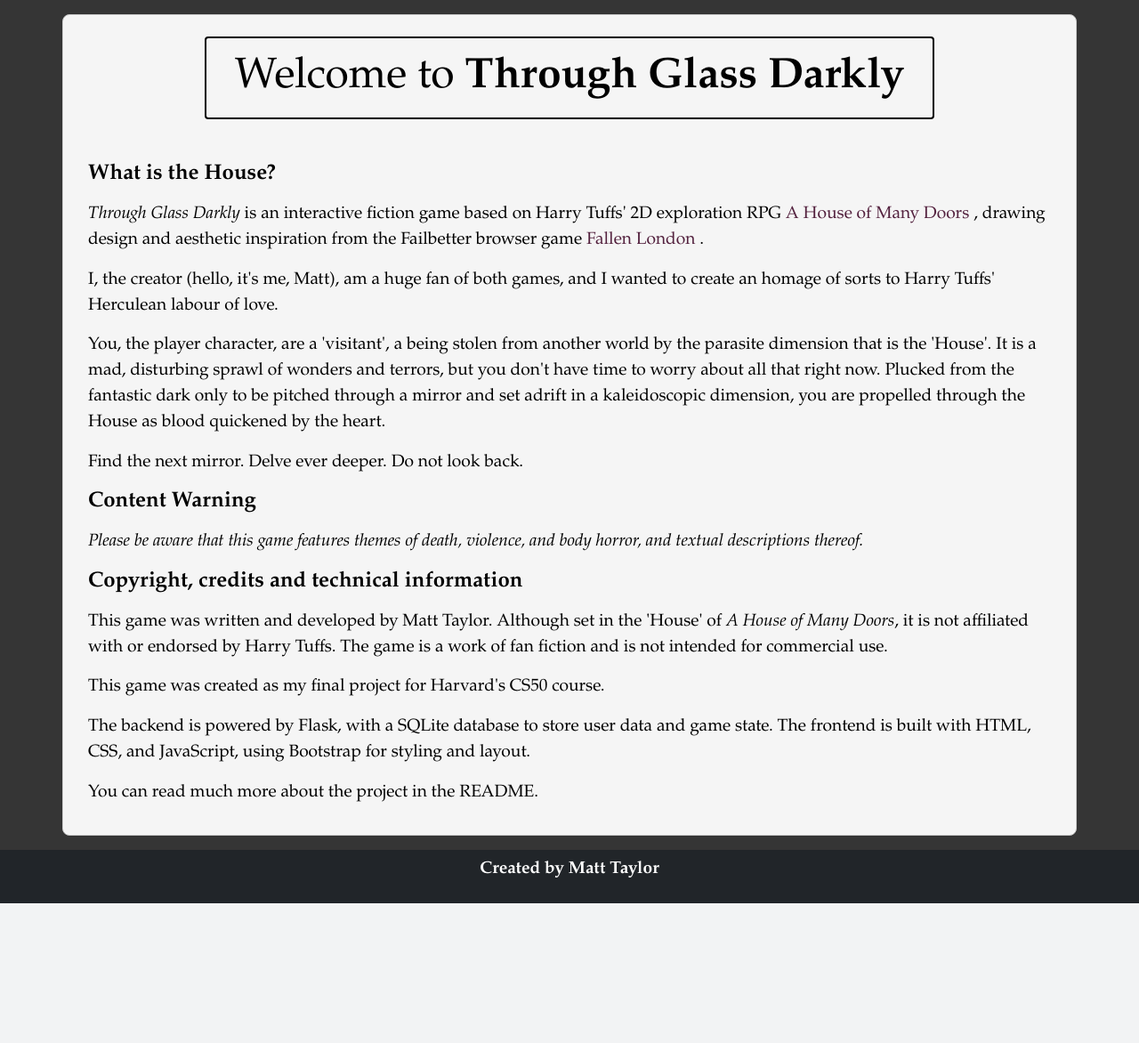
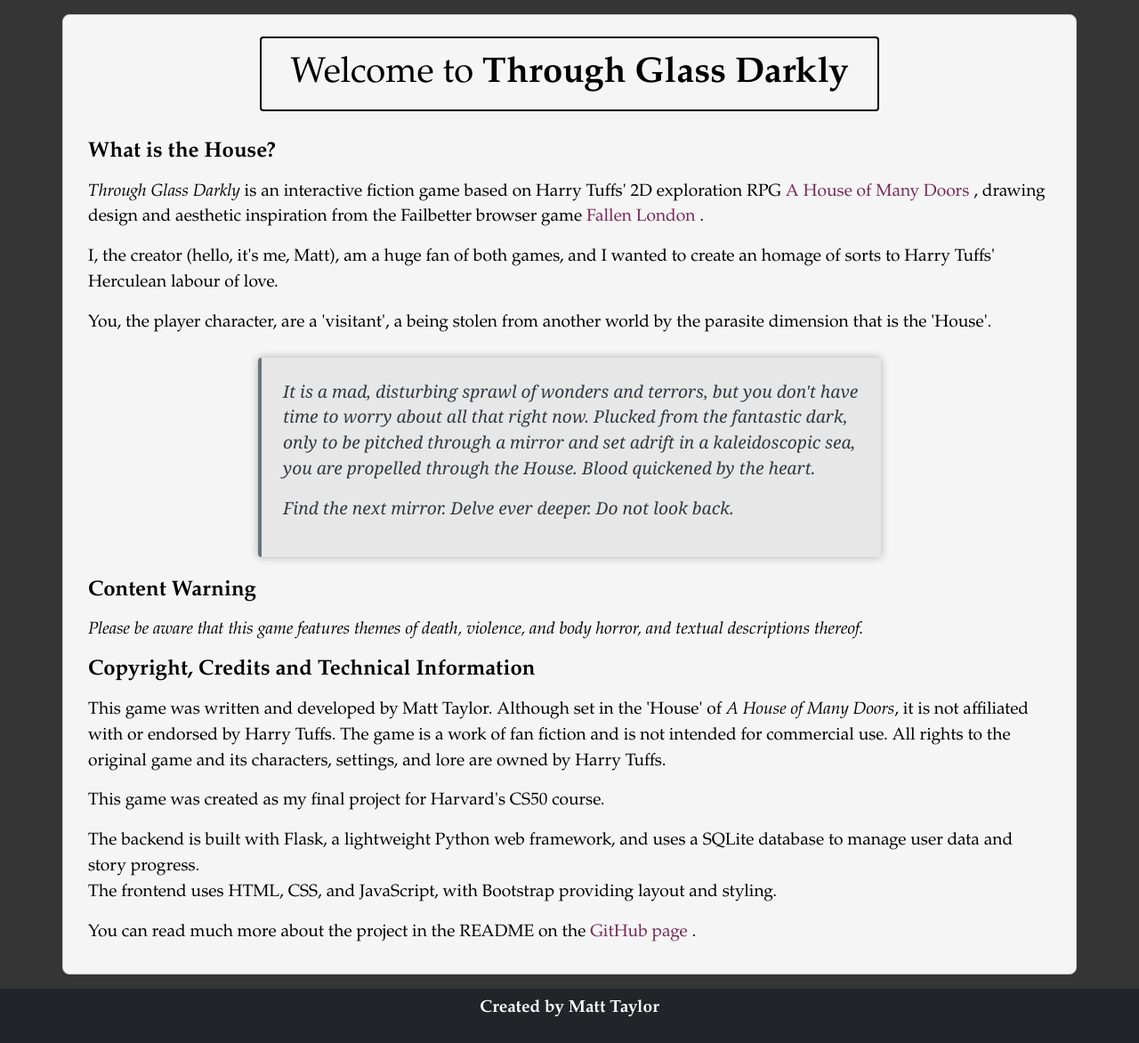
Before and after one commit to MJ-NT/Glass-Darkly, a Flask app: page /about in a window 1280 px wide. Shown: the part 87-1259 px from the top of the page at 89% size. Before the commit the page ends 1102 px from the top, so only its background shows below. Run offline with Flask 3, Linux system fonts and the light colour scheme.

Commit message:
Various stylistic and text changes in templates.

```diff
--- a/static/styles.css
+++ b/static/styles.css
@@ -15,7 +15,7 @@ body
 
 h1
 {
-    font-size: 3rem;
+    font-size: 2.5rem;
     margin: 0.5rem 0 2rem 0;
     padding: 1rem 2rem;
     border: 2px solid #000000;
@@ -25,7 +25,7 @@ h1
 
 .about-links
 {
-    color: #53213e;
+    color: #762956;
     text-decoration: dotted;
 }
 
@@ -104,6 +104,17 @@ h1
     font-weight: bold;
 }
 
+.lore-block {
+    max-width: 700px;
+    background-color: #e7e7e7;
+    border-left: 4px solid #68747f;
+    font-style: italic;
+    font-family: 'Georgia', serif;
+    color: #343a40;
+    box-shadow: 0 0 10px #adadad;
+    border-radius: 0.25rem;
+}
+
 .navbar-brand:hover
 {
     background-color: #000000;
--- a/templates/about.html
+++ b/templates/about.html
@@ -6,9 +6,9 @@
 
 {% block content %}
 
-<div class="container-sm">
+    <div class="container-sm mb-3">
         <div class="custom-heading">
-        <h1 class="mb-5">Welcome to <strong>Through Glass Darkly</strong></h1>
+            <h1>Welcome to <strong>Through Glass Darkly</strong></h1>
         </div>
 
         <h4 class="mb-3"><strong>What is the House?</strong></h4>
@@ -29,13 +29,20 @@
         </p>
 
         <p class="mb-3">
-        You, the player character, are a 'visitant', a being stolen from another world by the parasite dimension that is the 'House'. It is a mad, disturbing sprawl of wonders and terrors, but you don't have time to worry about all that right now.
-        Plucked from the fantastic dark only to be pitched through a mirror and set adrift in a kaleidoscopic dimension, you are propelled through the House as blood quickened by the heart.
+            You, the player character, are a 'visitant', a being stolen from another world by the parasite dimension that is the 'House'.
         </p>
 
-    <p class="mb-3">
+        <div class="lore-block mx-auto my-4 px-4 py-4">
+            <p>
+                It is a mad, disturbing sprawl of wonders and terrors, but you don't have time to worry about all that right now.
+                Plucked from the fantastic dark, only to be pitched through a mirror and set adrift in a kaleidoscopic sea,
+                you are propelled through the House. Blood quickened by the heart.
+            </p>
+
+            <p>
                 Find the next mirror. Delve ever deeper. Do not look back.
             </p>
+        </div>
 
         <h4 class="mb-3"><strong>Content Warning</strong></h4>
 
@@ -43,11 +50,11 @@
             <em>Please be aware that this game features themes of death, violence, and body horror, and textual descriptions thereof.</em>
         </p>
 
-    <h4 class="mb-3"><strong>Copyright, credits and technical information</strong></h4>
+        <h4 class="mb-3"><strong>Copyright, Credits and Technical Information</strong></h4>
 
         <p class="mb-3">
             This game was written and developed by Matt Taylor. Although set in the 'House' of <em>A House of Many Doors</em>, it is not affiliated with or endorsed by Harry Tuffs.
-        The game is a work of fan fiction and is not intended for commercial use.
+            The game is a work of fan fiction and is not intended for commercial use. All rights to the original game and its characters, settings, and lore are owned by Harry Tuffs.
         </p>
 
         <p class="mb-3">
@@ -55,12 +62,15 @@
         </p>
 
         <p class="mb-3">
-        The backend is powered by Flask, with a SQLite database to store user data and game state.
-        The frontend is built with HTML, CSS, and JavaScript, using Bootstrap for styling and layout.
+            The backend is built with Flask, a lightweight Python web framework, and uses a SQLite database to manage user data and story progress.<br>
+            The frontend uses HTML, CSS, and JavaScript, with Bootstrap providing layout and styling.
         </p>
 
         <p class="mb-3">
-        You can read much more about the project in the README.
+            You can read much more about the project in the README on the
+            <a class="about-links" href="https://github.com/MJ-NT/Glass-Darkly" target="_blank" rel="noopener noreferrer">
+                GitHub page
+            </a>.
         </p>
     </div>
 
--- a/templates/index.html
+++ b/templates/index.html
@@ -8,7 +8,7 @@
     <div class="custom-heading">
         <h1>The House is ever hungry, {{ user["username"] }}</h1>
     </div>
-    <h2 class="text-center">Are you ready to continue?</h2>
+    <h3 class="text-center">Are you ready to continue?</h3>
     <div class="text-center">
         <a href="/challenge" class="btn btn-dark mt-3 align-center">Delve</a>
     </div>
--- a/templates/myself.html
+++ b/templates/myself.html
@@ -79,7 +79,7 @@
                         Yet Beware
                     </h4>
                     <ul class="list-group list-group-flush text-center">
-                        <li class="list-group-item">The ever-present danger:<br>Slings and arrows of outrageous fortune. More besides.</li>
+                        <li class="list-group-item">The ever-present danger.<br>Slings and arrows of outrageous fortune. More besides.</li>
                         <li class="list-group-item">If this reaches 100, <strong>bad things</strong> will happen</li>
                         <li class="list-group-item">
                             Menace: {{ user_stats.menace }}
```
Also changed, not shown: README.md. Lines whose indentation alone changed are shown as unchanged.
